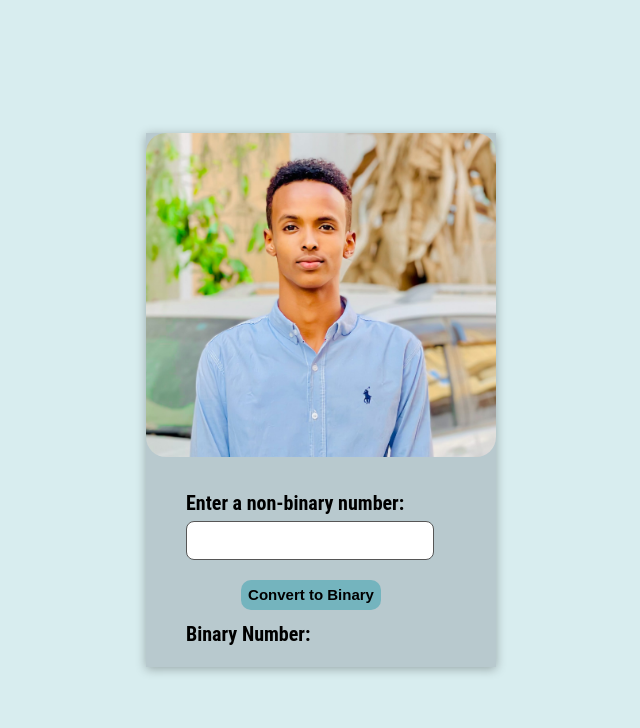
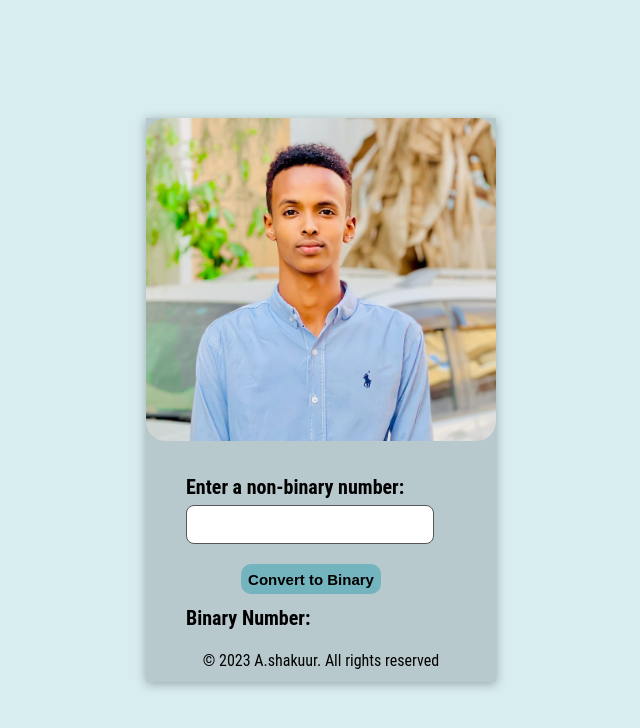
Before and after one commit to Ashakour1/Converter_Binary, a plain HTML site: page index.html in a window 1280 px wide. Shown: the whole page, without its empty margins (319-959 px from the left). Drawn offline with Linux system fonts and the light colour scheme.

Commit message:
second commit

```diff
--- a/Style.css
+++ b/Style.css
@@ -40,6 +40,11 @@ form{
     width: 100%;
     border-radius: 20px;
 }
+
+.container p{
+    text-align: center;
+    margin-bottom: 12px;
+}
 .container input{
     width: 80%;
     padding: 10px 15px;
--- a/index.html
+++ b/index.html
@@ -19,6 +19,7 @@
   <label for="binary-number">Binary Number:</label>
   <output id="binary-number"></output>
 </form>
+<p>© 2023 A.shakuur. All rights reserved</p>
 </div>
 
     <script src="Main.js"></script>
```
